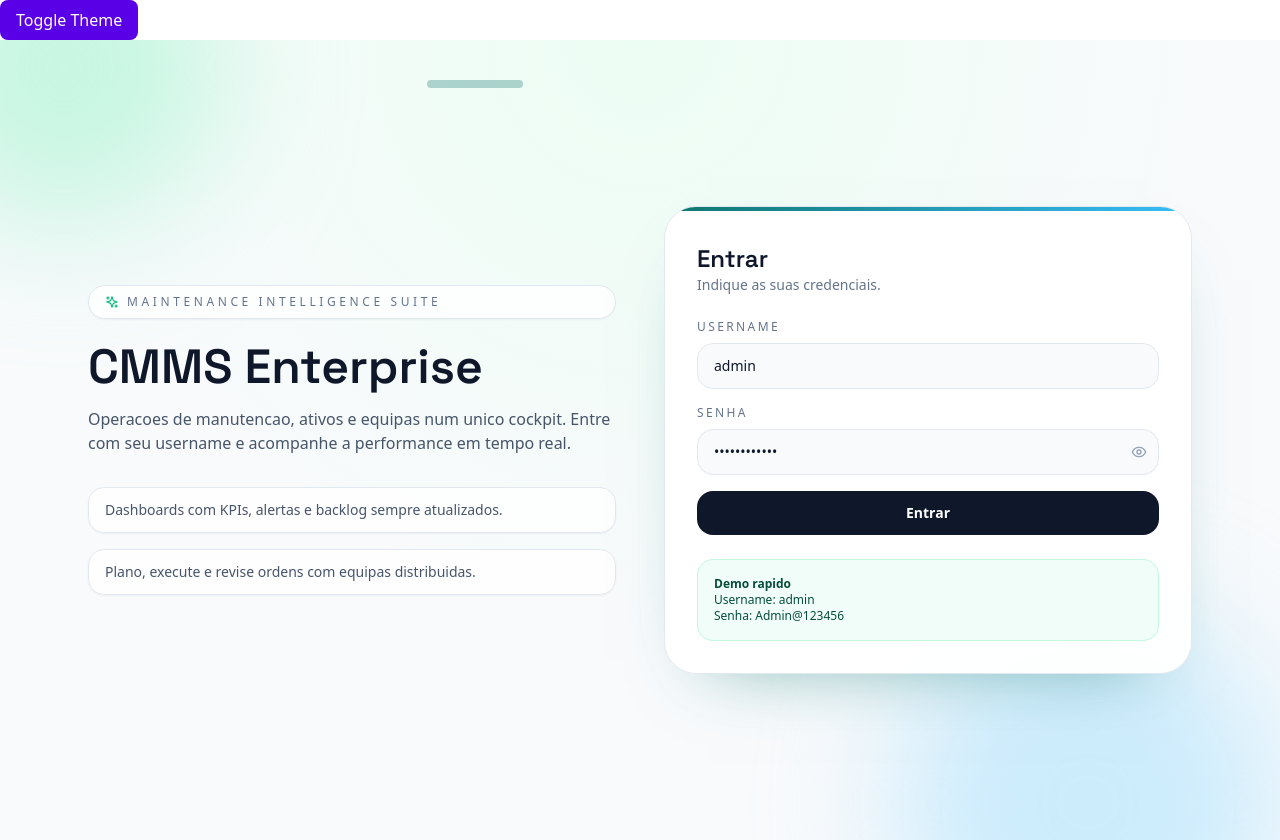
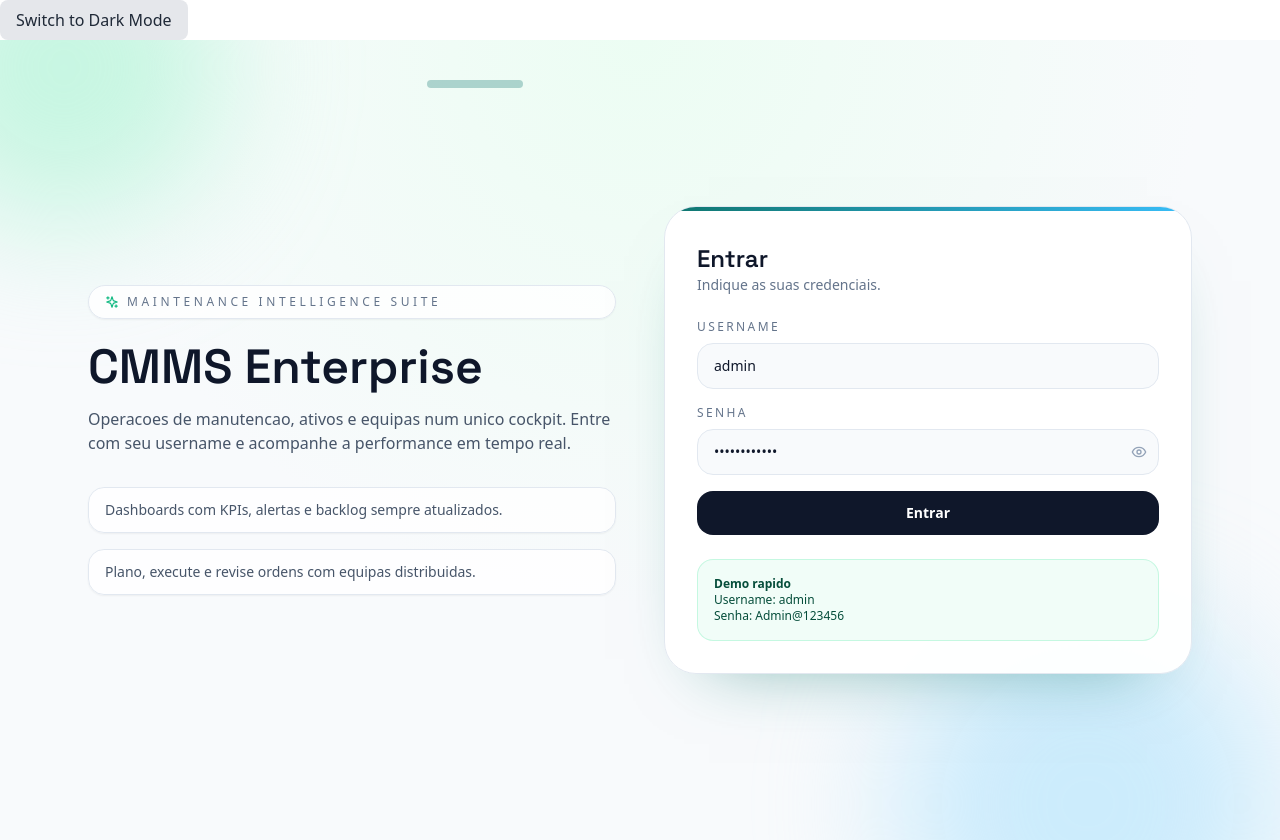
Before and after one commit to djduartesantos-hub/Manuten-o-, a React (Vite) app in the folder frontend/: page / in a window 1280 px wide. Built offline with nearby package versions, Linux system fonts and the light colour scheme.

Commit message:
Fix theme toggle and resolve TailwindCSS issues

```diff
--- a/frontend/src/App.tsx
+++ b/frontend/src/App.tsx
@@ -8,6 +8,7 @@ import { getUserPlants } from './services/api';
 import { ProtectedRoute } from './components/ProtectedRoute';
 import { SocketProvider } from './context/SocketContext';
 import { queryClient } from './services/queryClient';
+import ThemeToggle from './components/ThemeToggle';
 
 // Pages
 import { LoginPage } from './pages/LoginPage';
@@ -26,28 +27,6 @@ import { DatabaseUpdatePage } from './pages/DatabaseUpdatePage';
 import { SetupInitPage } from './pages/SetupInitPage';
 
 import './index.css';
-
-function ThemeToggle() {
-  const [theme, setTheme] = useState(
-    localStorage.getItem('theme') || 'light'
-  );
-
-  useEffect(() => {
-    document.documentElement.classList.remove('light', 'dark');
-    document.documentElement.classList.add(theme);
-    localStorage.setItem('theme', theme);
-  }, [theme]);
-
-  const toggleTheme = () => {
-    setTheme((prevTheme) => (prevTheme === 'light' ? 'dark' : 'light'));
-  };
-
-  return (
-    <button onClick={toggleTheme} className="btn-primary">
-      Toggle Theme
-    </button>
-  );
-}
 
 function App() {
   const { isAuthenticated } = useAuth();
--- /dev/null
+++ b/frontend/src/components/ThemeToggle.tsx
@@ -0,0 +1,32 @@
+import React, { useEffect, useState } from 'react';
+
+const ThemeToggle: React.FC = () => {
+  const [theme, setTheme] = useState<string>(
+    localStorage.getItem('theme') || 'light'
+  );
+
+  useEffect(() => {
+    const root = document.documentElement;
+    if (theme === 'dark') {
+      root.classList.add('dark');
+    } else {
+      root.classList.remove('dark');
+    }
+    localStorage.setItem('theme', theme);
+  }, [theme]);
+
+  const toggleTheme = () => {
+    setTheme((prevTheme) => (prevTheme === 'light' ? 'dark' : 'light'));
+  };
+
+  return (
+    <button
+      onClick={toggleTheme}
+      className="px-4 py-2 bg-gray-200 dark:bg-gray-800 text-gray-800 dark:text-gray-200 rounded-lg"
+    >
+      {theme === 'light' ? 'Switch to Dark Mode' : 'Switch to Light Mode'}
+    </button>
+  );
+};
+
+export default ThemeToggle;
```
